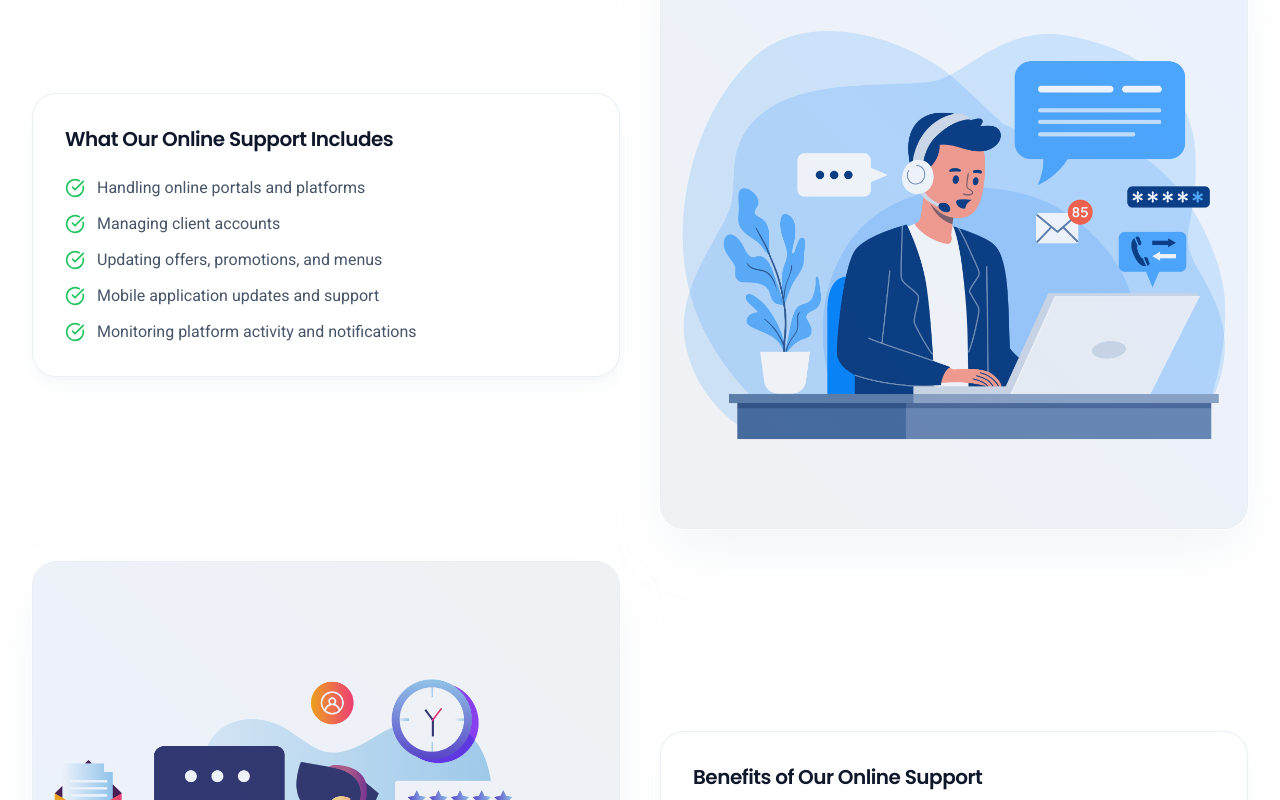
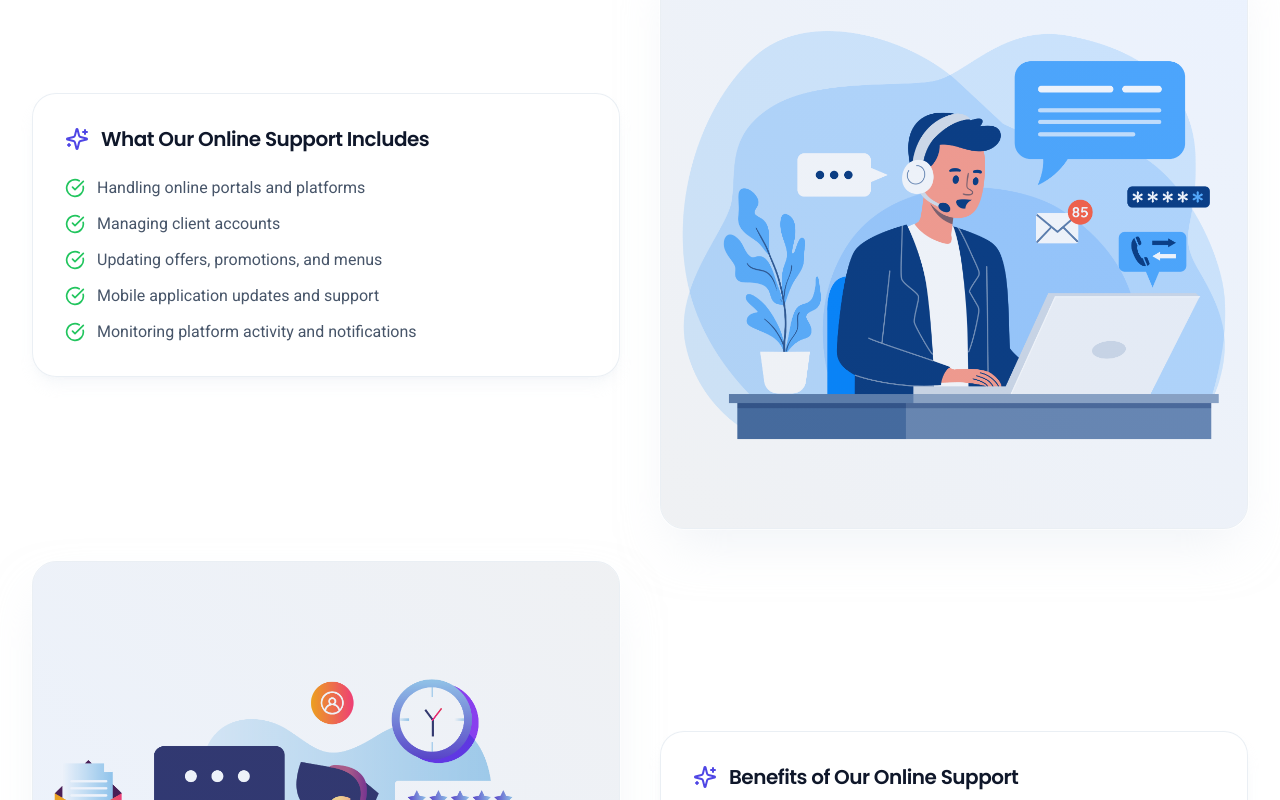
Before and after one commit to propelmetatech/propelmeta, a React (Vite) app in the folder client/: page /services/online-support in a window 1280 px wide. Shown: the part 980-1780 px from the top of the page. Built offline with nearby package versions, Linux system fonts and the light colour scheme; a web font is replaced by a local one.

Commit message:
minor changes

```diff
--- a/client/src/components/ServiceSectionBlocks.tsx
+++ b/client/src/components/ServiceSectionBlocks.tsx
@@ -1,5 +1,5 @@
 import type { ReactNode } from 'react';
-import { CheckCircle } from 'lucide-react';
+import { CheckCircle, Shield, Sparkles, Target, Users } from 'lucide-react';
 
 type ServiceInfoCardProps = {
   title: string;
@@ -10,6 +10,38 @@ type ServiceInfoCardProps = {
   twoColumnItems?: boolean;
 };
 
+function getDefaultTitleIcon(title: string, type: 'info' | 'steps') {
+  const normalizedTitle = title.toLowerCase();
+
+  if (normalizedTitle.includes('why choose')) {
+    return <Shield className="h-6 w-6" />;
+  }
+
+  if (
+    normalizedTitle.includes('who this service') ||
+    normalizedTitle.startsWith('who ')
+  ) {
+    return <Users className="h-6 w-6" />;
+  }
+
+  if (normalizedTitle.includes('how ') && normalizedTitle.includes('work')) {
+    return <Target className="h-6 w-6" />;
+  }
+
+  if (
+    normalizedTitle.includes('benefit') ||
+    normalizedTitle.includes('what you get')
+  ) {
+    return <Sparkles className="h-6 w-6" />;
+  }
+
+  if (type === 'steps') {
+    return <Target className="h-6 w-6" />;
+  }
+
+  return <Sparkles className="h-6 w-6" />;
+}
+
 export function ServiceInfoCard({
   title,
   items,
@@ -18,12 +50,16 @@ export function ServiceInfoCard({
   className = '',
   twoColumnItems = false,
 }: ServiceInfoCardProps) {
+  const resolvedIcon = icon ?? getDefaultTitleIcon(title, 'info');
+
   return (
     <div
       className={`w-full max-w-[600px] mx-auto rounded-3xl border border-slate-200/70 bg-white/90 backdrop-blur p-8 shadow-lg shadow-slate-200/30 transition-all duration-300 hover:-translate-y-1 hover:shadow-xl ${className}`}
     >
       <div className="mb-6 flex items-center gap-3">
-        {icon ? <span className="text-indigo-600">{icon}</span> : null}
+        {resolvedIcon ? (
+          <span className="text-indigo-600">{resolvedIcon}</span>
+        ) : null}
         <h5 className="font-semibold text-slate-900">{title}</h5>
       </div>
 
@@ -51,6 +87,7 @@ type ServiceStepsCardProps = {
   footerText?: string;
   stepBadgeClassName?: string;
   className?: string;
+  icon?: ReactNode;
 };
 
 export function ServiceStepsCard({
@@ -59,12 +96,20 @@ export function ServiceStepsCard({
   footerText,
   stepBadgeClassName = 'bg-indigo-600',
   className = '',
+  icon,
 }: ServiceStepsCardProps) {
+  const resolvedIcon = icon ?? getDefaultTitleIcon(title, 'steps');
+
   return (
     <div
       className={`w-full max-w-[600px] mx-auto rounded-3xl border border-slate-200/70 bg-white/90 backdrop-blur p-8 shadow-lg shadow-slate-200/30 transition-all duration-300 hover:-translate-y-1 hover:shadow-xl ${className}`}
     >
-      <h5 className="mb-6 font-semibold text-slate-900">{title}</h5>
+      <div className="mb-6 flex items-center gap-3">
+        {resolvedIcon ? (
+          <span className="text-indigo-600">{resolvedIcon}</span>
+        ) : null}
+        <h5 className="font-semibold text-slate-900">{title}</h5>
+      </div>
       <ol className="space-y-4 text-slate-600">
         {steps.map((step, index) => (
           <li key={step} className="flex gap-4">
--- a/client/src/pages/services/ContentCreation.tsx
+++ b/client/src/pages/services/ContentCreation.tsx
@@ -4,7 +4,7 @@ import { ServiceHeroBanner } from '@/components/ServiceHeroBanner';
 import { EarlyAccessSection } from '@/components/EarlyAccessSection';
 import { Button } from '@/components/ui/button';
 import { Link } from 'wouter';
-import { CheckCircle, PenTool, Palette } from 'lucide-react';
+import { CheckCircle, PenTool, Palette, Shield, Target, Users } from 'lucide-react';
 import { FaqAccordion } from '@/components/FaqAccordion';
 import contentServiceImage from '@/assests/Content Creation.png';
 import contentProcessImage from '@/assests/Content Creation_1.png';
@@ -207,9 +207,12 @@ export default function ContentCreation() {
           <div className="grid grid-cols-1 lg:grid-cols-2 gap-10 items-center">
             <div className="lg:order-2">
               <div className="w-full max-w-[600px] mx-auto rounded-3xl border border-slate-200/70 bg-white p-8 shadow-lg shadow-slate-200/40">
-                <h3 className="font-semibold text-slate-900 mb-6">
+                <div className="mb-6 flex items-center gap-3">
+                  <Users className="h-6 w-6 text-purple-600" />
+                  <h3 className="font-semibold text-slate-900">
                     Who This Service Is For
                   </h3>
+                </div>
                 <ul className="space-y-3 text-slate-600">
                   {audiences.map((item) => (
                     <li key={item} className="flex items-start gap-3">
@@ -220,9 +223,12 @@ export default function ContentCreation() {
                 </ul>
               </div>
               <div className="mt-6 w-full max-w-[600px] mx-auto rounded-3xl border border-slate-200/70 bg-white p-8 shadow-lg shadow-slate-200/40">
-                <h3 className="font-semibold text-slate-900 mb-6">
+                <div className="mb-6 flex items-center gap-3">
+                  <Target className="h-6 w-6 text-purple-600" />
+                  <h3 className="font-semibold text-slate-900">
                     How Our Service Works
                   </h3>
+                </div>
                 <ol className="space-y-4 text-slate-600">
                   {processSteps.map((step, index) => (
                     <li key={step} className="flex gap-4">
@@ -235,9 +241,12 @@ export default function ContentCreation() {
                 </ol>
               </div>
               <div className="mt-6 w-full max-w-[600px] mx-auto rounded-3xl border border-slate-200/70 bg-white p-8 shadow-lg shadow-slate-200/40">
-                <h3 className="font-semibold text-slate-900 mb-6">
+                <div className="mb-6 flex items-center gap-3">
+                  <Shield className="h-6 w-6 text-purple-600" />
+                  <h3 className="font-semibold text-slate-900">
                     Why Choose PropelMeta Tech?
                   </h3>
+                </div>
                 <div className="grid grid-cols-1 md:grid-cols-2 gap-4 text-slate-600">
                   {reasons.map((item) => (
                     <div key={item} className="flex items-start gap-3">
```
Lines whose indentation alone changed are shown as unchanged.
